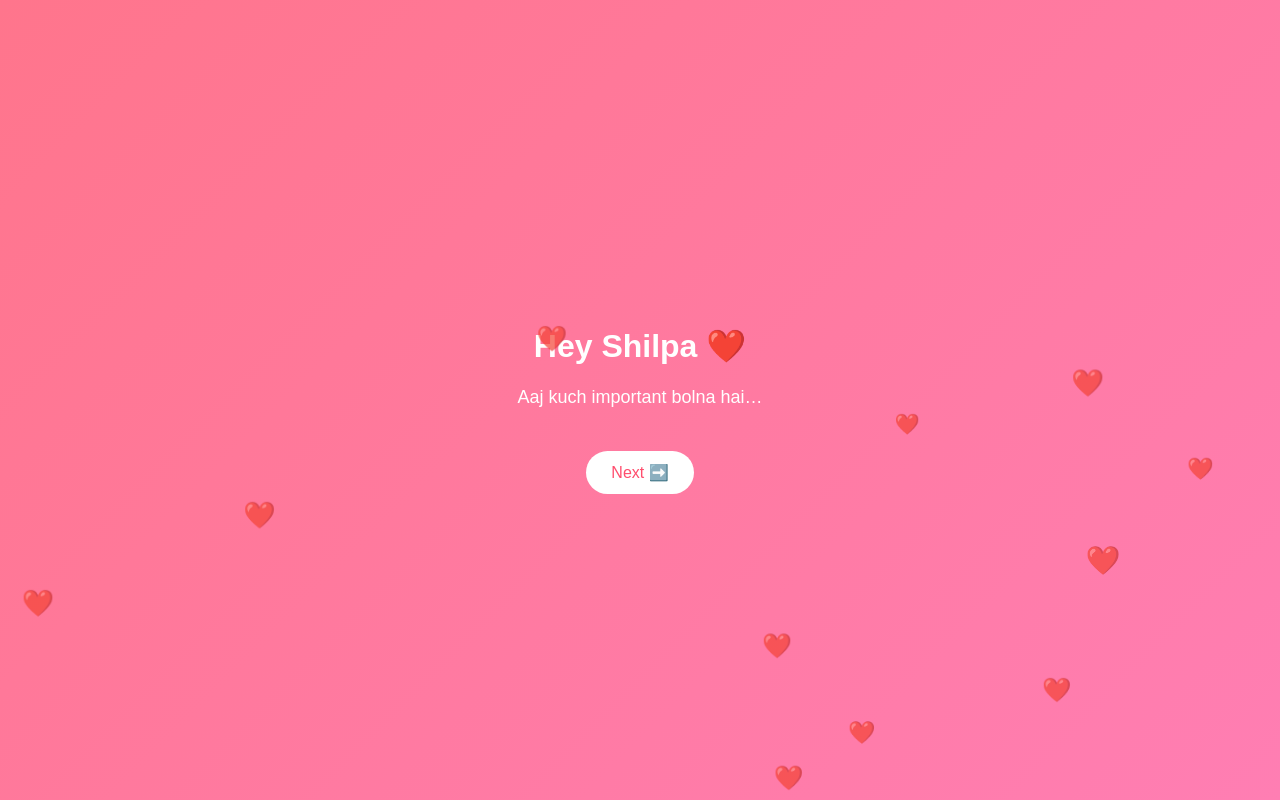
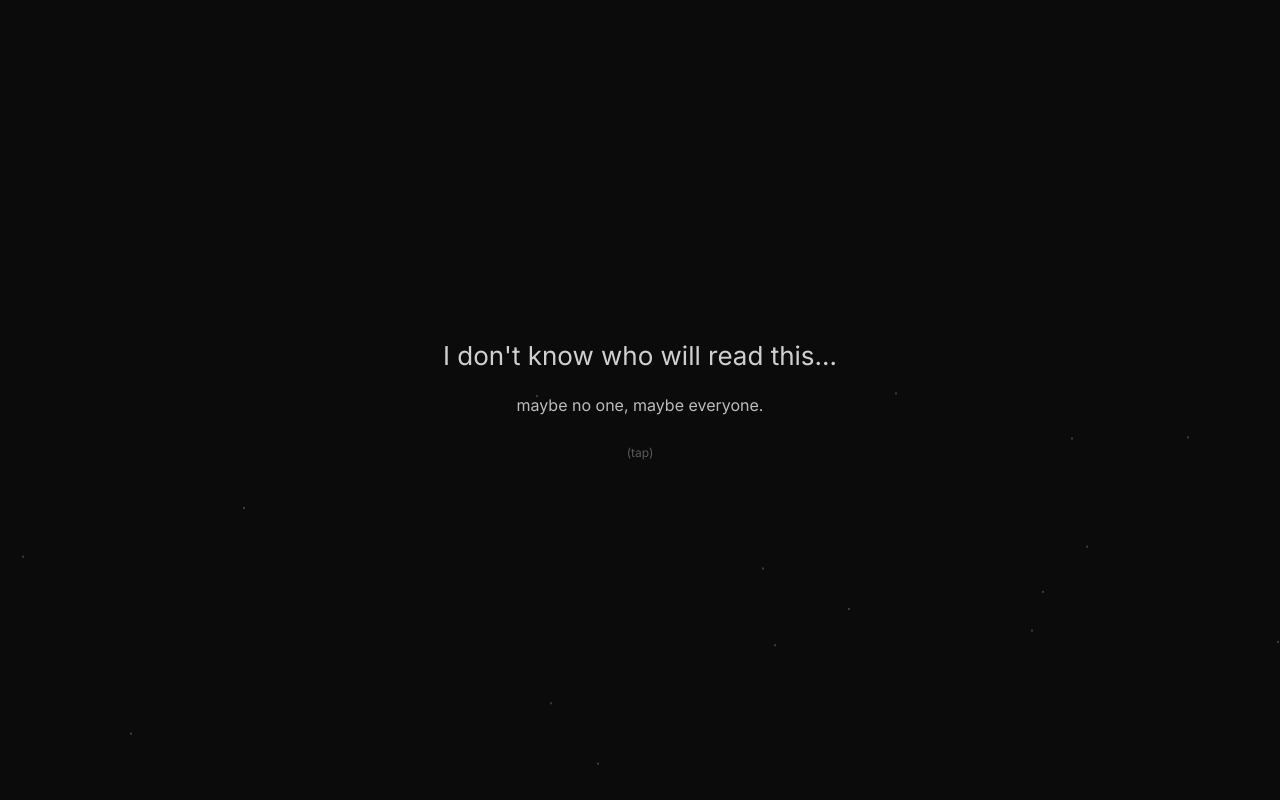
Before and after one commit to safat1426-arch/Anu, a plain HTML site: page index.html in a window 1280 px wide. Drawn offline with Linux system fonts and the light colour scheme.

Commit message:
Add files via upload

```diff
--- a/index.html
+++ b/index.html
@@ -3,170 +3,194 @@
 <head>
 <meta charset="UTF-8">
 <meta name="viewport" content="width=device-width, initial-scale=1.0">
-<title>For Shilpa ❤️</title>
+<title>...</title>
 
 <style>
-body {
-  margin: 0;
-  padding: 0;
-  font-family: 'Poppins', sans-serif;
-  background: linear-gradient(135deg, #ff758c, #ff7eb3);
-  color: white;
-  text-align: center;
-  overflow: hidden;
+@import url('https://fonts.googleapis.com/css2?family=Inter:wght@300;400;600&display=swap');
+
+*{margin:0;padding:0;box-sizing:border-box;font-family:'Inter',sans-serif}
+
+body{
+  background:#0b0b0b;
+  color:#e5e5e5;
+  overflow:hidden;
 }
 
-.container {
-  position: relative;
-  top: 50%;
-  transform: translateY(-50%);
-  padding: 20px;
+.page{
+  position:absolute;
+  inset:0;
+  display:none;
+  align-items:center;
+  justify-content:center;
+  text-align:center;
+  padding:30px;
 }
 
-h1 {
-  font-size: 32px;
+.page.active{display:flex}
+
+.card{
+  max-width:420px;
+  opacity:0.9;
 }
 
-p {
-  font-size: 18px;
-  margin-top: 15px;
+h1{
+  font-size:26px;
+  margin-bottom:20px;
+  font-weight:400;
 }
 
-button {
-  margin-top: 25px;
-  padding: 12px 25px;
-  border: none;
-  border-radius: 25px;
-  background: white;
-  color: #ff4d6d;
-  font-size: 16px;
-  cursor: pointer;
+p{
+  font-size:16px;
+  line-height:1.8;
+  color:#cfcfcf;
 }
 
-.page {
-  display: none;
+.tap{
+  margin-top:25px;
+  font-size:12px;
+  opacity:0.4;
 }
 
-.active {
-  display: block;
+/* subtle floating particles */
+.dot{
+  position:fixed;
+  width:2px;
+  height:2px;
+  background:white;
+  opacity:0.2;
+  animation:float 10s linear infinite;
 }
 
-/* floating hearts */
-.heart {
-  position: absolute;
-  color: rgba(255,255,255,0.7);
-  animation: float 6s linear infinite;
-}
-
-@keyframes float {
-  0% {transform: translateY(100vh);}
-  100% {transform: translateY(-10vh);}
+@keyframes float{
+  from{transform:translateY(100vh);}
+  to{transform:translateY(-10vh);}
 }
 </style>
 </head>
 
-<body>
-
-<!-- MUSIC -->
-<audio id="music" loop>
-  <source src="music.mp3" type="audio/mpeg">
-</audio>
-
-<div class="container">
+<body onclick="nextPage()">
 
 <!-- PAGE 1 -->
 <div class="page active">
-    <h1>Hey Shilpa ❤️</h1>
-    <p>Aaj kuch important bolna hai…</p>
-    <button onclick="nextPage()">Next ➡️</button>
+  <div class="card">
+    <h1>I don't know who will read this…</h1>
+    <p>maybe no one, maybe everyone.</p>
+    <div class="tap">(tap)</div>
+  </div>
 </div>
 
 <!-- PAGE 2 -->
 <div class="page">
-    <p>Tu Dilli wali hai… full attitude 😏</p>
-    <p>Par kya karu… dil wahi atak gaya ❤️</p>
-    <button onclick="nextPage()">Next ➡️</button>
+  <div class="card">
+    <p>
+      I used to feel seen…<br>
+      like I mattered somewhere.
+    </p>
+    <div class="tap">(tap)</div>
+  </div>
 </div>
 
 <!-- PAGE 3 -->
 <div class="page">
-    <p>Haan hum ladte bahut hai…</p>
-    <p>Par sach ye hai… farak bhi sabse zyada tujhse hi padta hai 🥺</p>
-    <button onclick="nextPage()">Next ➡️</button>
+  <div class="card">
+    <p>
+      But lately…<br>
+      it feels like I'm just there.<br>
+      Not important… not missed.
+    </p>
+    <div class="tap">(tap)</div>
+  </div>
 </div>
 
 <!-- PAGE 4 -->
 <div class="page">
-    <p>Dekho Shilpa… ladai habit ho sakti hai</p>
-    <p>Par tu meri choice hai ❤️</p>
-    <button onclick="nextPage()">Next ➡️</button>
+  <div class="card">
+    <p>
+      Maybe it's because I changed…<br>
+      or maybe I just stopped being enough.
+    </p>
+    <div class="tap">(tap)</div>
+  </div>
 </div>
 
 <!-- PAGE 5 -->
 <div class="page">
-    <p>Mujhe perfect relationship nahi chahiye…</p>
-    <p>Mujhe tu chahiye -- thodi pagal, thodi gusse wali 😌</p>
-    <button onclick="nextPage()">Next ➡️</button>
+  <div class="card">
+    <p>
+      When everything was good,<br>
+      people stayed.<br><br>
+      When things went down…<br>
+      so did they.
+    </p>
+    <div class="tap">(tap)</div>
+  </div>
 </div>
 
 <!-- PAGE 6 -->
 <div class="page">
-    <p>Tu gussa hoti hai na… tab bhi cute lagti hai 😭</p>
-    <p>Bas main thoda stupid hu… manaana seekh raha hu ❤️</p>
-    <button onclick="nextPage()">Next ➡️</button>
+  <div class="card">
+    <p>
+      I didn't ask for much…<br>
+      just a little presence,<br>
+      a little understanding.
+    </p>
+    <div class="tap">(tap)</div>
+  </div>
 </div>
 
-  <!-- PAGE 7 FINAL -->
+<!-- PAGE 7 -->
 <div class="page">
-    <h1>Final baat… 💌</h1>
-    <p>Main tujhe lose nahi karna chahta…</p>
-    <p>Chahe hum kitna bhi ladein… end me mujhe tu hi chahiye ❤️</p>
-    <p>Tu meri habit nahi… meri aadat ban chuki hai ❤️</p>
-
-    <h2 style="margin-top:25px;">
-      I Love You Shilpa ❤️
-    </h2>
-
-    <p style="margin-top:10px; font-size:14px;">
-      (Aur haan… ye baar baar bolunga 😌)
+  <div class="card">
+    <p>
+      But I guess…<br>
+      I became easy to ignore.
     </p>
+    <div class="tap">(tap)</div>
+  </div>
 </div>
 
+<!-- PAGE 8 -->
+<div class="page">
+  <div class="card">
+    <p>
+      The worst part isn't being alone…<br>
+      it's realizing<br>
+      no one even notices.
+    </p>
+    <div class="tap">(tap)</div>
+  </div>
+</div>
+
+<!-- PAGE 9 FINAL -->
+<div class="page">
+  <div class="card">
+    <h1>I'm still here…</h1>
+    <p>just quieter now.</p>
+    <h1 style="margin-top:20px;">💔</h1>
+  </div>
 </div>
 
 <script>
-let pages = document.querySelectorAll('.page');
-let current = 0;
-let music = document.getElementById("music");
-let started = false;
+let pages=document.querySelectorAll('.page');
+let current=0;
 
-function nextPage() {
-  if(!started){
-    music.volume = 0.3;
-    music.play().catch(()=>{});
-    started = true;
-  }
-
+function nextPage(){
+  if(current < pages.length-1){
     pages[current].classList.remove('active');
     current++;
-  if (current < pages.length) {
     pages[current].classList.add('active');
   }
 }
 
-// hearts animation
-setInterval(() => {
-  let heart = document.createElement("div");
-  heart.className = "heart";
-  heart.innerHTML = "❤️";
-  heart.style.left = Math.random() * 100 + "vw";
-  heart.style.fontSize = (Math.random() * 20 + 10) + "px";
-  document.body.appendChild(heart);
-
-  setTimeout(() => {
-    heart.remove();
-  }, 6000);
-}, 300);
+/* subtle particles */
+setInterval(()=>{
+  let d=document.createElement("div");
+  d.className="dot";
+  d.style.left=Math.random()*100+"vw";
+  d.style.animationDuration=(6+Math.random()*6)+"s";
+  document.body.appendChild(d);
+  setTimeout(()=>d.remove(),10000);
+},300);
 </script>
 
 </body>
```
Lines whose indentation alone changed are shown as unchanged.
